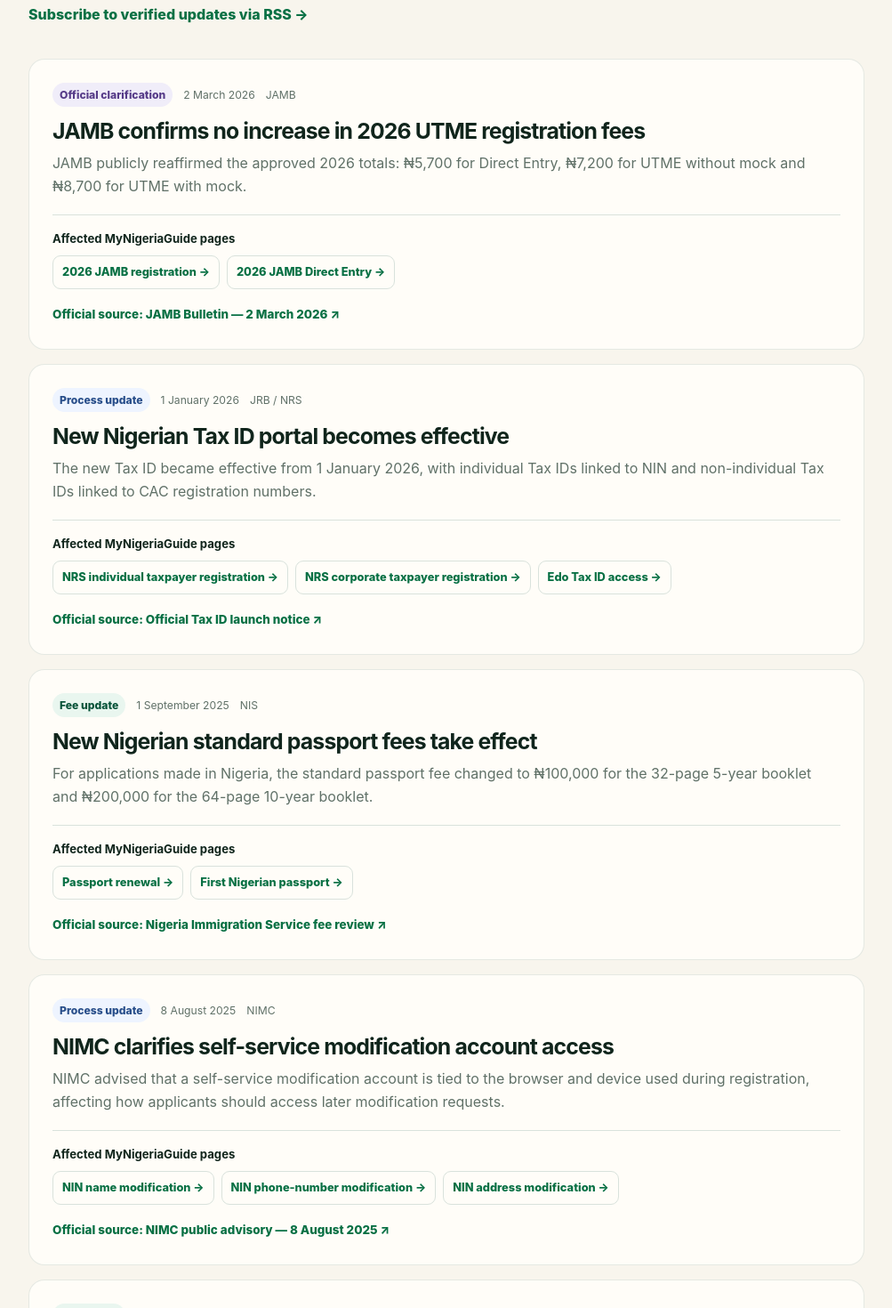
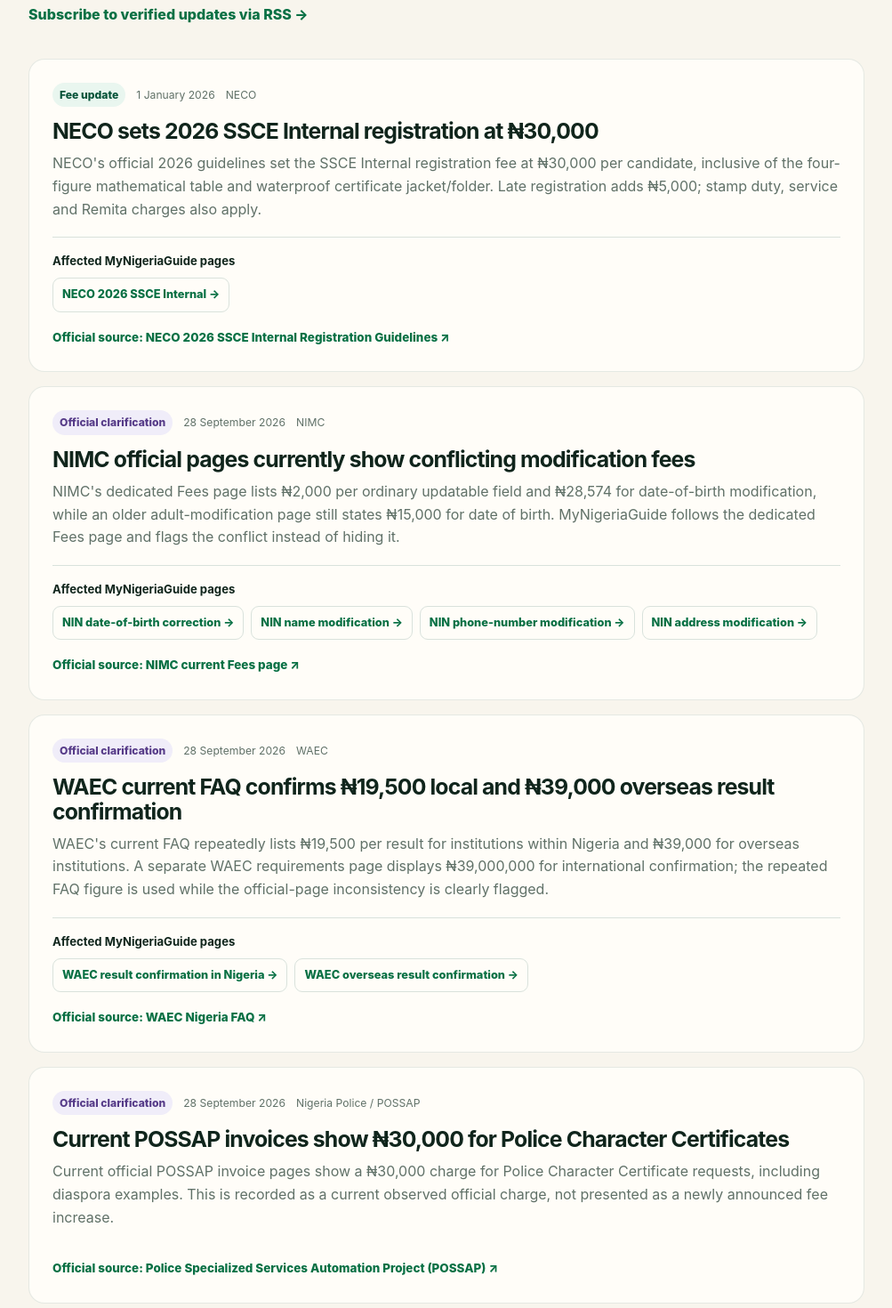
Before and after one commit to eghosa001/nigeria, a Next.js app: page /updates in a window 1280 px wide. Shown: the part 520-1990 px from the top of the page at 89% size, without its empty margins (28-1031 px from the left). Built offline with nearby package versions, Linux system fonts and the light colour scheme; no server answers.

Commit message:
Improve verified fee updates and NECO 2026 guidance

```diff
--- a/data/updates.ts
+++ b/data/updates.ts
@@ -11,6 +11,34 @@ export type MyNigeriaGuideUpdate = {
 };
 
 export const myNigeriaGuideUpdates: MyNigeriaGuideUpdate[] = [
+  {
+    id: "neco-2026-ssce-internal-fee", date: "2026-01-01", type: "fee", agency: "NECO",
+    title: "NECO sets 2026 SSCE Internal registration at ₦30,000",
+    summary: "NECO's official 2026 guidelines set the SSCE Internal registration fee at ₦30,000 per candidate, inclusive of the four-figure mathematical table and waterproof certificate jacket/folder. Late registration adds ₦5,000; stamp duty, service and Remita charges also apply.",
+    sourceLabel: "NECO 2026 SSCE Internal Registration Guidelines", sourceUrl: "https://neco.gov.ng/2026%20GUIDELINES.pdf",
+    affectedServices: ["neco-2026-ssce-internal-registration"],
+  },
+  {
+    id: "nimc-fee-page-conflict", date: "2026-09-28", type: "clarification", agency: "NIMC",
+    title: "NIMC official pages currently show conflicting modification fees",
+    summary: "NIMC's dedicated Fees page lists ₦2,000 per ordinary updatable field and ₦28,574 for date-of-birth modification, while an older adult-modification page still states ₦15,000 for date of birth. MyNigeriaGuide follows the dedicated Fees page and flags the conflict instead of hiding it.",
+    sourceLabel: "NIMC current Fees page", sourceUrl: "https://nimc.gov.ng/fees",
+    affectedServices: ["nin-date-of-birth-modification", "nin-name-modification", "nin-phone-modification", "nin-address-modification"],
+  },
+  {
+    id: "waec-confirmation-fee-clarification", date: "2026-09-28", type: "clarification", agency: "WAEC",
+    title: "WAEC current FAQ confirms ₦19,500 local and ₦39,000 overseas result confirmation",
+    summary: "WAEC's current FAQ repeatedly lists ₦19,500 per result for institutions within Nigeria and ₦39,000 for overseas institutions. A separate WAEC requirements page displays ₦39,000,000 for international confirmation; the repeated FAQ figure is used while the official-page inconsistency is clearly flagged.",
+    sourceLabel: "WAEC Nigeria FAQ", sourceUrl: "https://www.waecnigeria.org/faq",
+    affectedServices: ["waec-confirm-result-nigeria", "waec-result-confirmation-overseas"],
+  },
+  {
+    id: "police-character-certificate-current-fee", date: "2026-09-28", type: "clarification", agency: "Nigeria Police / POSSAP",
+    title: "Current POSSAP invoices show ₦30,000 for Police Character Certificates",
+    summary: "Current official POSSAP invoice pages show a ₦30,000 charge for Police Character Certificate requests, including diaspora examples. This is recorded as a current observed official charge, not presented as a newly announced fee increase.",
+    sourceLabel: "Police Specialized Services Automation Project (POSSAP)", sourceUrl: "https://possap.gov.ng/",
+    affectedServices: [],
+  },
   {
     id: "jamb-2026-fee-clarification",
     date: "2026-03-02",
--- a/lib/data.ts
+++ b/lib/data.ts
@@ -55,6 +55,7 @@ const S = {
   necoResult: source("NECO Results Portal", "National Examinations Council", "https://results.neco.gov.ng/"),
   necoVerify: source("NECO e-Verify", "National Examinations Council", "https://everify.neco.gov.ng/index.php"),
   necoPay: source("NECO Payment Portal", "National Examinations Council", "https://payments.neco.gov.ng/"),
+  neco2026Internal: source("2026 SSCE Internal Registration Guidelines", "National Examinations Council", "https://neco.gov.ng/2026%20GUIDELINES.pdf", "2026"),
   nyscPortal: source("Official NYSC Portal", "National Youth Service Corps", "https://portal.nysc.org.ng/nysc/"),
   nyscLocal: source("NYSC Registration Requirements", "National Youth Service Corps", "https://platforms.nysc.gov.ng/mobreg.html"),
   nyscForeign: source("NYSC Foreign-Trained Requirements", "National Youth Service Corps", "https://nysc.gov.ng/foreignmobreg.html"),
@@ -339,6 +340,17 @@ const published: Service[] = [
     requirements:["Candidate and examination details","Documents required for the particular statement, confirmation or attestation route"],
     steps:["Contact WAEC through the appropriate official channel.","Choose the applicable statement, confirmation or attestation process.","Provide the documents and fee WAEC requests."],
     notes:["WAEC's FAQ states that lost certificates are not replaced with a duplicate certificate in the ordinary way."], sources:[S.waecFaq],
+  }),
+  guide({
+    slug:"neco-2026-ssce-internal-registration", title:"NECO 2026 SSCE Internal registration fees and deadlines", shortTitle:"NECO 2026 SSCE Internal",
+    summary:"NECO's official 2026 school-candidate guidelines set the registration fee at ₦30,000 per candidate, inclusive of the four-figure mathematical table and waterproof certificate jacket/folder.",
+    category:"Education", agencySlug:"neco", feeLabel:"₦30,000 per candidate",
+    feeNote:"NECO's 2026 guidelines list ₦30,000 per candidate. Stamp duty, service and Remita charges apply. Late registration attracts an additional ₦5,000 per candidate.",
+    timeline:"Normal school registration closed 25 May 2026; late registration closed 29 May 2026. NECO stated there would be no extension.",
+    status:"verified", officialPortal:"https://ssceinternal.neco.gov.ng/",
+    requirements:["Registration through the candidate's school/approved SSCE Internal centre","Candidate details and registration records required by the NECO school portal","Payment through the NECO TSA/Remita workflow used by the school"],
+    steps:["The school registers candidates in the official SSCE Internal portal.","The school generates the official payment invoice and pays for the selected candidates.","After payment, NECO allocates registration quota corresponding to the amount paid.","The school uploads/finalises the selected candidates and submits the signed validation list and payment evidence to the NECO State Office as required.","Each candidate keeps the final photocard bearing the NECO registration number for identification during the examination."],
+    notes:["The ₦30,000 fee already includes the four-figure mathematical table and waterproof certificate jacket/folder.","A centre with fewer than 20 registered candidates is classed as unviable; NECO lists a ₦70,000 unviable-centre fee.","Registration payments are non-refundable."], sources:[S.neco2026Internal],
   }),
   guide({
     slug:"neco-check-result", title:"How to check a NECO result online", shortTitle:"Check NECO result",
```
Also changed, not shown: data/source-monitors.json (+19 -0 lines).
